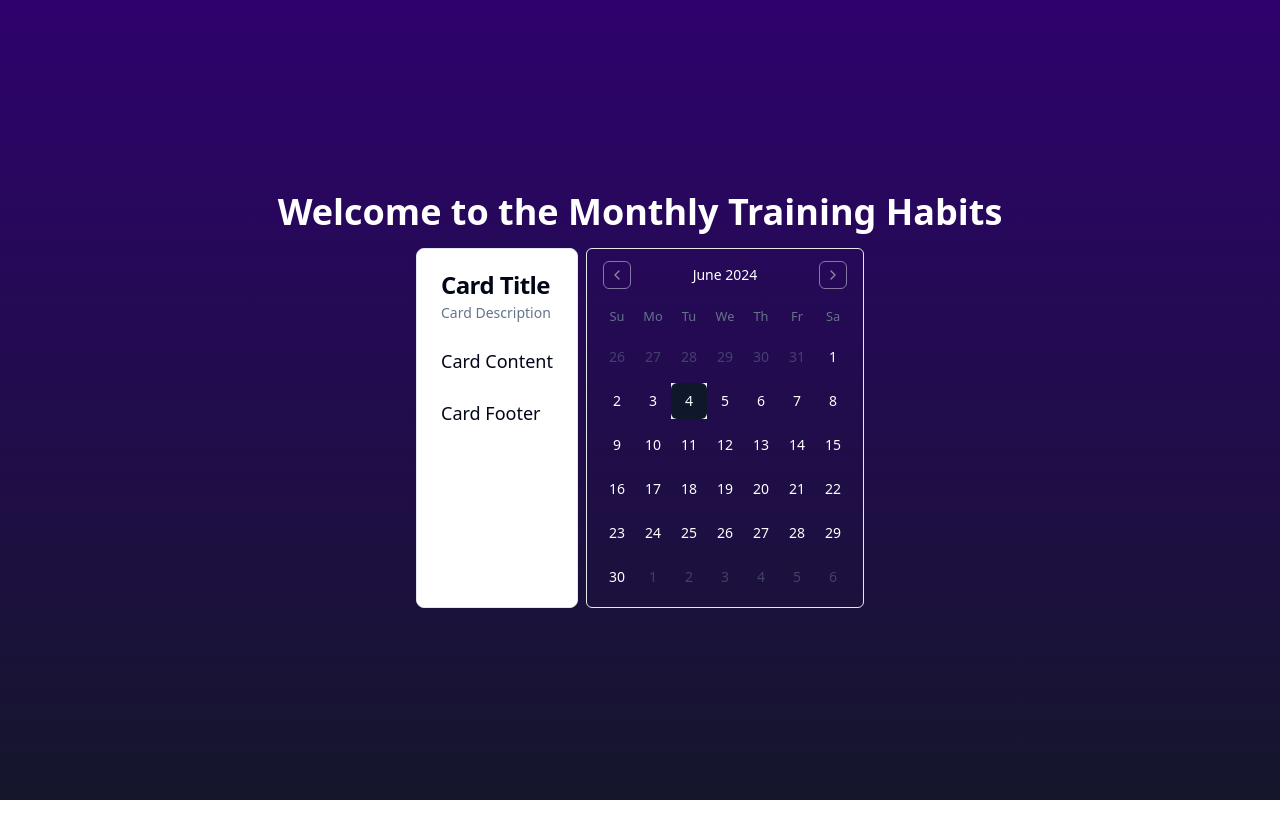
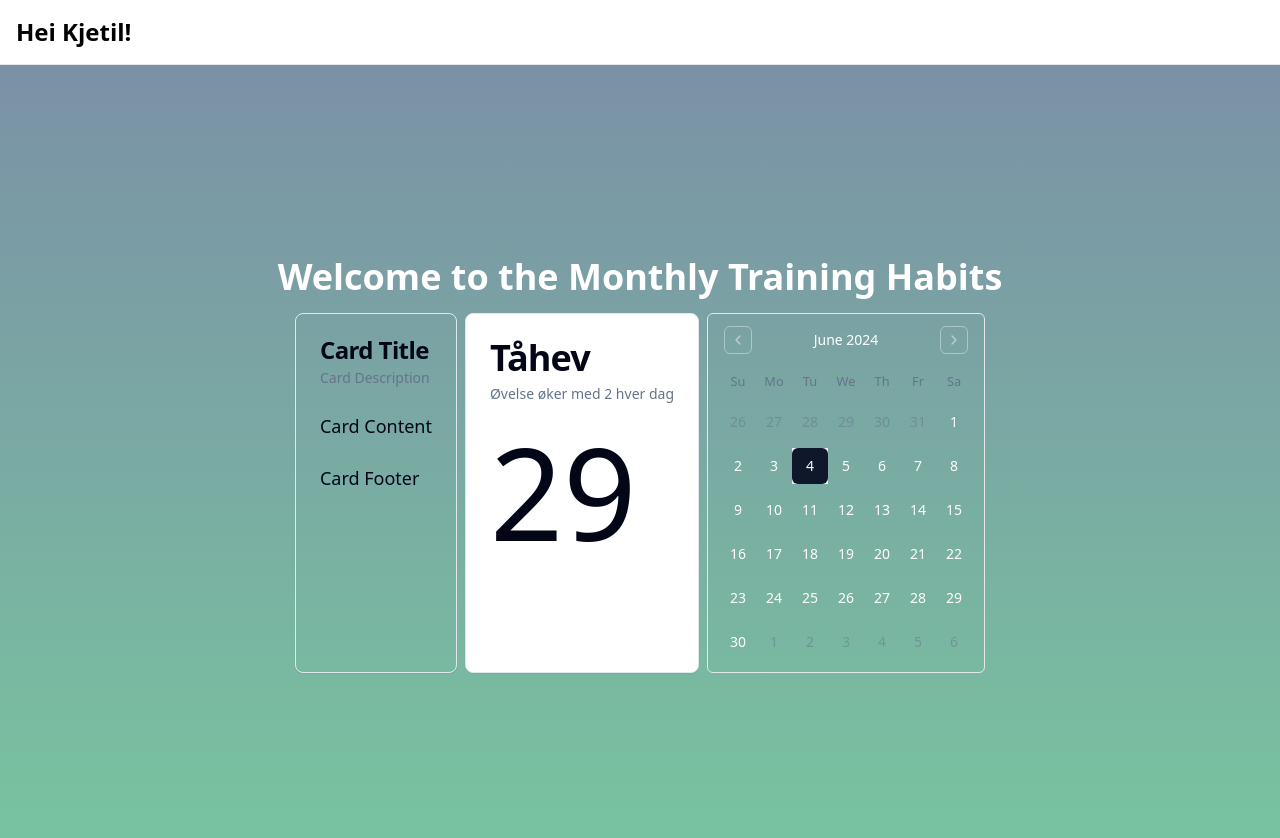
Before and after one commit to ZzyzxIsAlreadyTaken/monthly, a Next.js app: page / in a window 1280 px wide. Shown: the top 838 px of the page. Before the commit the page ends 800 px from the top, so only its background shows below. Built offline with nearby package versions, Linux system fonts and the light colour scheme.

Commit message:
Small changes to ui of card, added percentagehabitpie, topnav and todayshabit components

```diff
--- a/src/app/_components/registertodaycard.tsx
+++ b/src/app/_components/registertodaycard.tsx
@@ -10,7 +10,7 @@ import {
 
 function RegisterTodayCard() {
   return (
-    <Card>
+    <Card className="bg-transparent">
       <CardHeader>
         <CardTitle>Card Title</CardTitle>
         <CardDescription>Card Description</CardDescription>
--- /dev/null
+++ b/src/app/_components/todayshabits.tsx
@@ -0,0 +1,26 @@
+import React from "react";
+import {
+  Card,
+  CardContent,
+  CardDescription,
+  CardFooter,
+  CardHeader,
+  CardTitle,
+} from "~/components/ui/card";
+
+function TodaysHabits() {
+  return (
+    <Card>
+      <CardHeader>
+        <CardTitle className="text-4xl">Tåhev</CardTitle>
+        <CardDescription>Øvelse øker med 2 hver dag</CardDescription>
+      </CardHeader>
+      <CardContent>
+        <p className="text-9xl">29</p>
+      </CardContent>
+      <CardFooter></CardFooter>
+    </Card>
+  );
+}
+
+export default TodaysHabits;
--- /dev/null
+++ b/src/app/_components/topnav.tsx
@@ -0,0 +1,12 @@
+import React from "react";
+
+function TopNav() {
+  return (
+    <nav className="flex w-full items-center justify-between border-b p-4">
+      <h1 className="text-2xl font-semibold">Hei Kjetil!</h1>
+      <div className="font-semibold"></div>
+    </nav>
+  );
+}
+
+export default TopNav;
--- a/src/app/layout.tsx
+++ b/src/app/layout.tsx
@@ -1,6 +1,7 @@
 import "~/styles/globals.css";
 
 import { GeistSans } from "geist/font/sans";
+import TopNav from "./_components/topnav";
 
 export const metadata = {
   title: "Monthly - training habits",
@@ -15,7 +16,10 @@ export default function RootLayout({
 }) {
   return (
     <html lang="en" className={`${GeistSans.variable}`}>
-      <body>{children}</body>
+      <body>
+        <TopNav />
+        {children}
+      </body>
     </html>
   );
 }
--- a/src/app/page.tsx
+++ b/src/app/page.tsx
@@ -2,15 +2,17 @@ import Link from "next/link";
 import RegisterTodayCard from "./_components/registertodaycard";
 import { Calendar } from "~/components/ui/calendar";
 import HabitCalendar from "./_components/habitcalendar";
+import TodaysHabits from "./_components/todayshabits";
 
 export default function HomePage() {
   return (
-    <main className="flex min-h-screen flex-col items-center justify-center bg-gradient-to-b from-[#2e026d] to-[#15162c] text-white">
+    <main className="text-red flex min-h-screen flex-col items-center justify-center bg-gradient-to-b from-[#7b91a6] to-[#78c59f] text-white">
       <h1 className="text-4xl font-bold">
         Welcome to the Monthly Training Habits
       </h1>
       <div className="mt-4 flex flex-row gap-2 text-lg">
         <RegisterTodayCard />
+        <TodaysHabits />
         <HabitCalendar />
       </div>
     </main>
```
Also changed, not shown: src/app/_components/percentagehabitpie.tsx (added).
